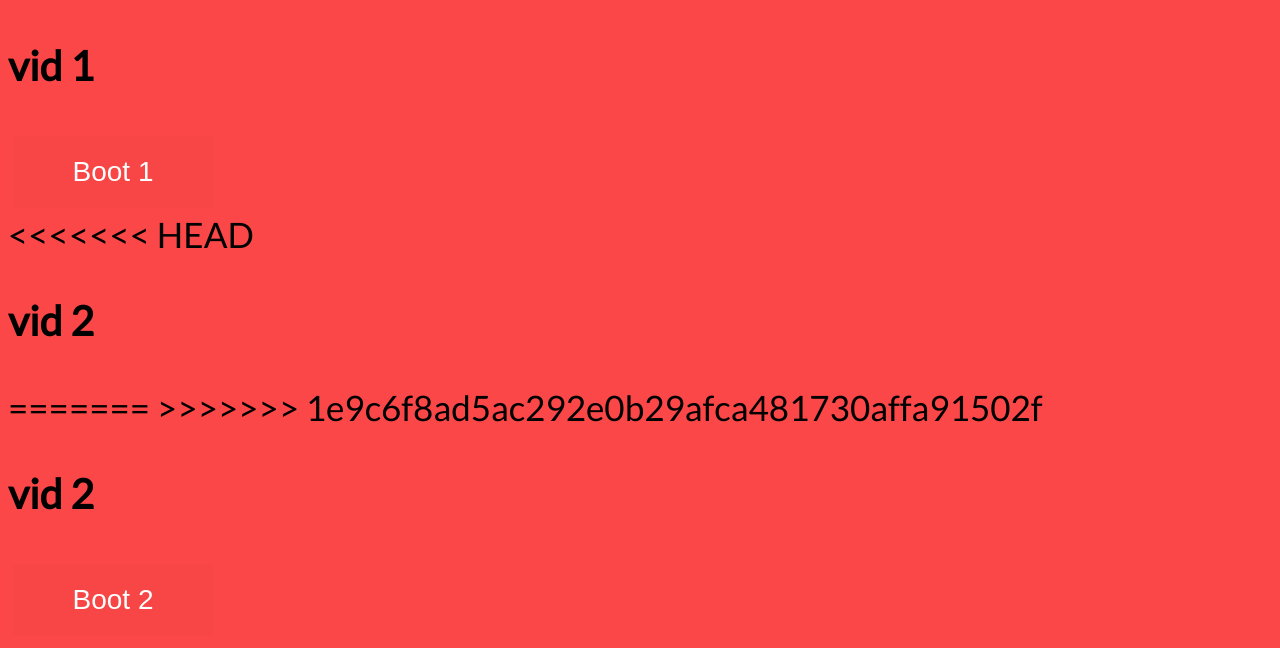
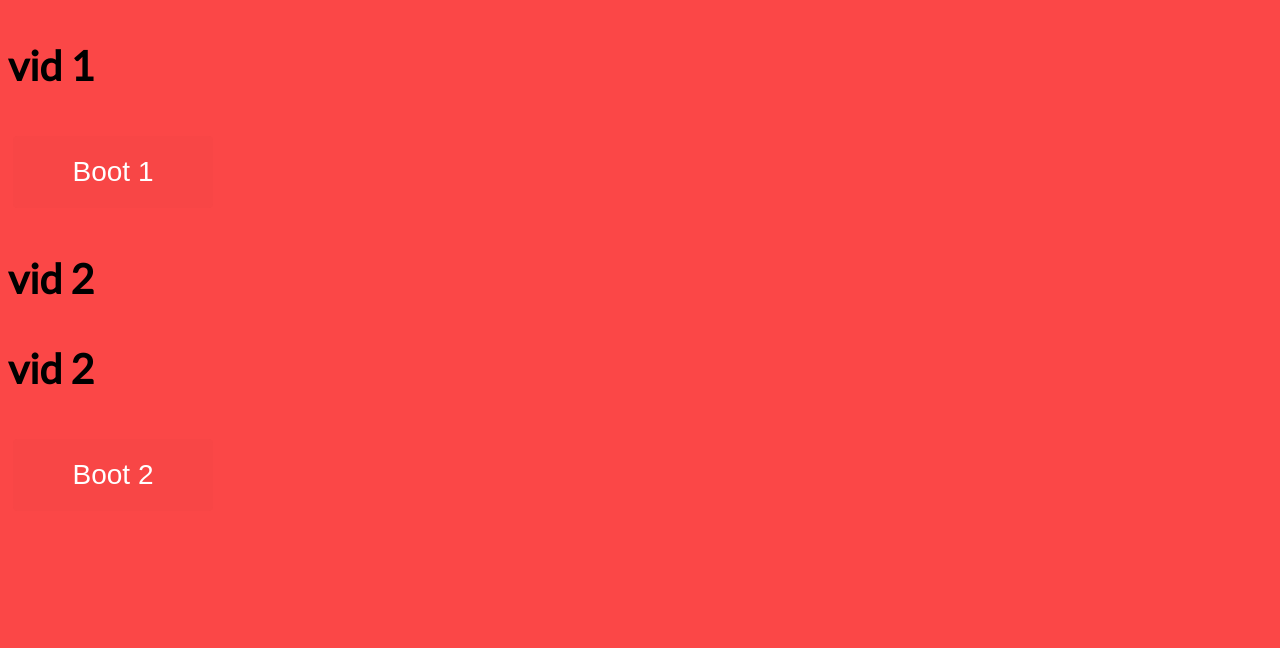
Before and after one commit to cassandralem/calgilcass, a Python web app: template templates/home.html in a window 1280 px wide. Shown: the top 648 px of the page. Run offline with Jinja, Linux system fonts and the light colour scheme; the template is opened without the code that fills it, so the values that code supplies are empty.

Commit message:
fixed merge thing

```diff
--- a/templates/home.html
+++ b/templates/home.html
@@ -14,11 +14,10 @@
         <button name="boot1">Boot 1</button>
 
   <br>
-<<<<<<< HEAD
+
       <h3>vid 2</h3>
         <div id="player2"></div>
-=======
->>>>>>> 1e9c6f8ad5ac292e0b29afca481730affa91502f
+
 
       <h3>vid 2</h3>
         <span id="player2"></span>
```
